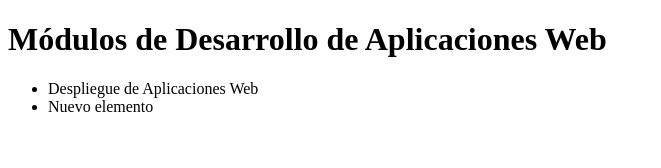
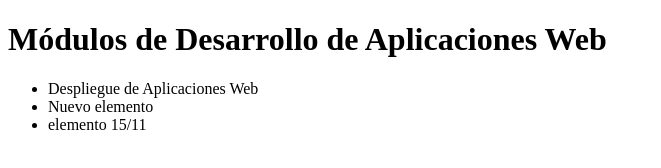
Before and after one commit to CarolSastre/dawAct4_1, a plain HTML site: page index.html in a window 1280 px wide. Shown: the whole page, without its empty margins (0-661 px from the left). Drawn offline with Linux system fonts and the light colour scheme.

Commit message:
a nyadir cosas 15/11

```diff
--- a/index.html
+++ b/index.html
@@ -11,6 +11,7 @@
     <ul>
         <li>Despliegue de Aplicaciones Web</li>
 	<li>Nuevo elemento</li>
+	<li>elemento 15/11</li>
     </ul>
 </body>
 </html>
```
